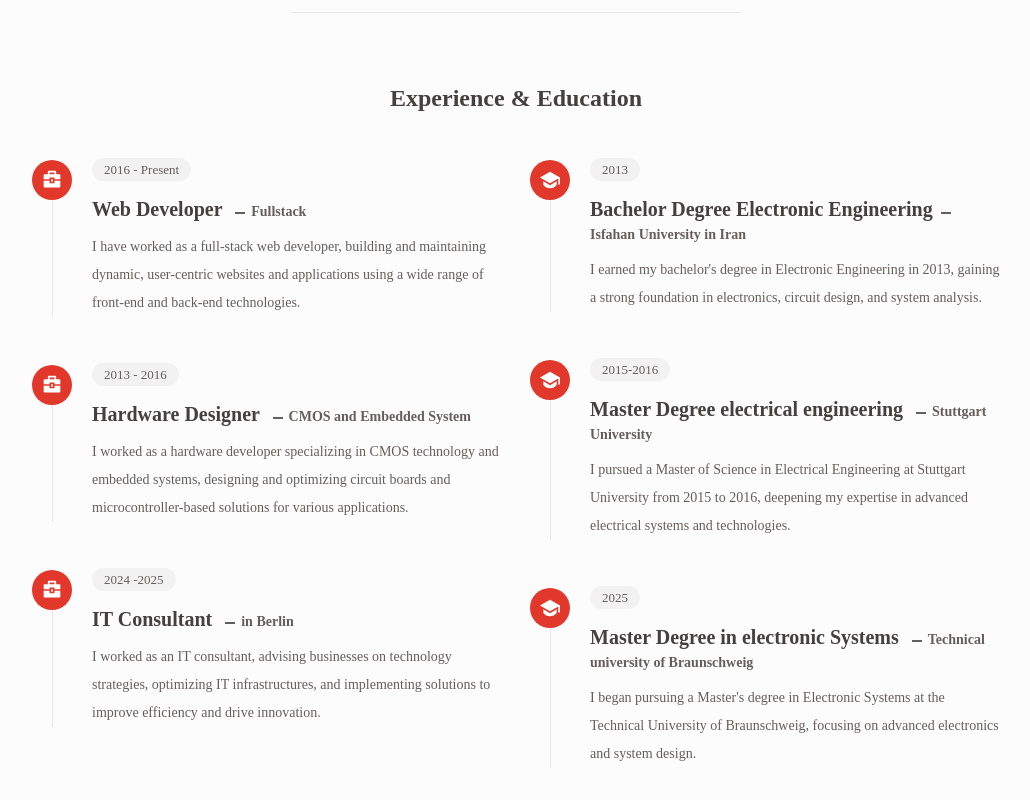
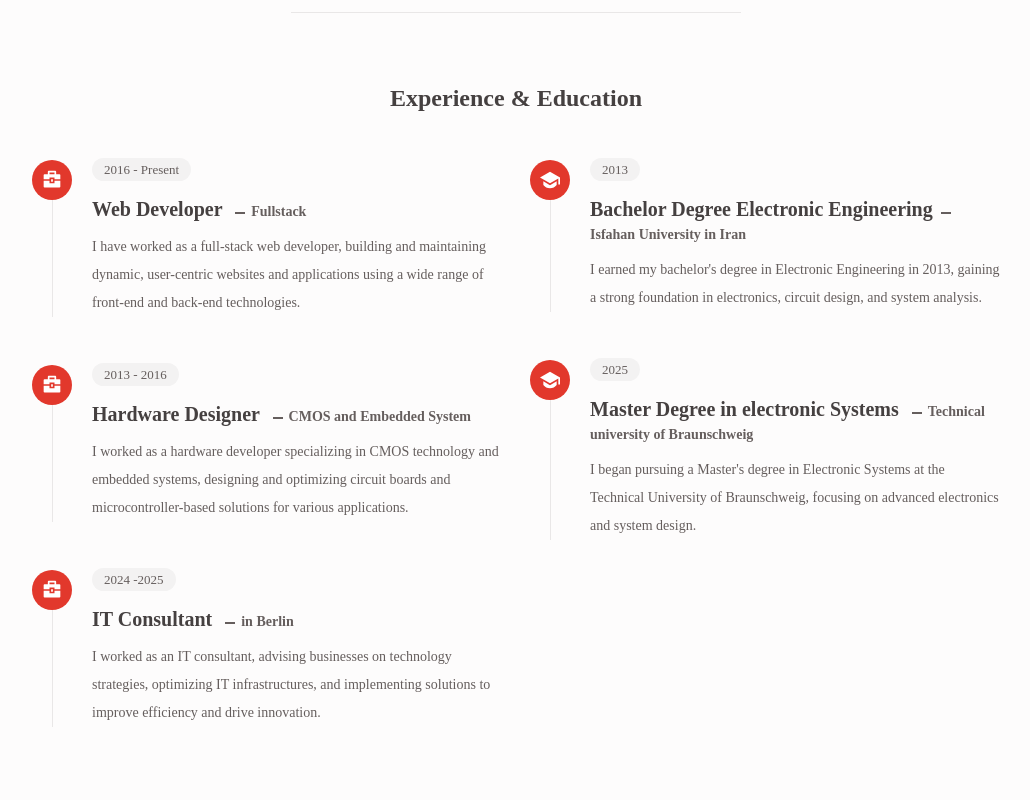
Before and after one commit to codewithsani/Portfolio, a React (Vite) app: page /about in a window 1280 px wide. Shown: the part 1360-2160 px from the top of the page, without its empty margins (124-1154 px from the left). Built offline with nearby package versions, Linux system fonts and the light colour scheme.

Commit message:
update my resume

```diff
--- a/src/Data.jsx
+++ b/src/Data.jsx
@@ -263,15 +263,15 @@ export const resume = [
     desc: "I earned my bachelor's degree in Electronic Engineering in 2013, gaining a strong foundation in electronics, circuit design, and system analysis.",
   },
 
-  {
-    id: 5,
-    category: "education",
-    icon: <RiGraduationCapFill />,
-    year: "2015-2016",
-    title:
-      "Master Degree electrical engineering <span> Stuttgart University </span>",
-    desc: "I pursued a Master of Science in Electrical Engineering at Stuttgart University from 2015 to 2016, deepening my expertise in advanced electrical systems and technologies.",
-  },
+  // {
+  //   id: 5,
+  //   category: "education",
+  //   icon: <RiGraduationCapFill />,
+  //   year: "2015-2016",
+  //   title:
+  //     "Master Degree electrical engineering <span> Stuttgart University </span>",
+  //   desc: "I pursued a Master of Science in Electrical Engineering at Stuttgart University from 2015 to 2016, deepening my expertise in advanced electrical systems and technologies.",
+  // },
 
   {
     id: 6,
```
